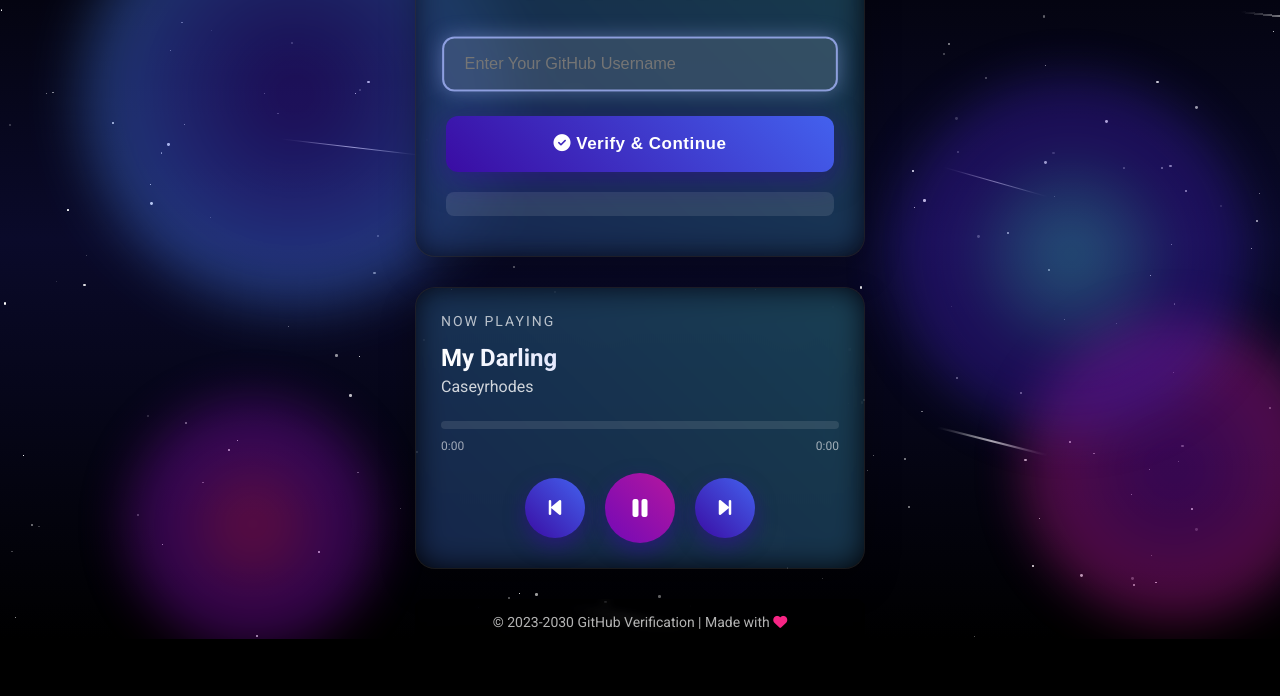
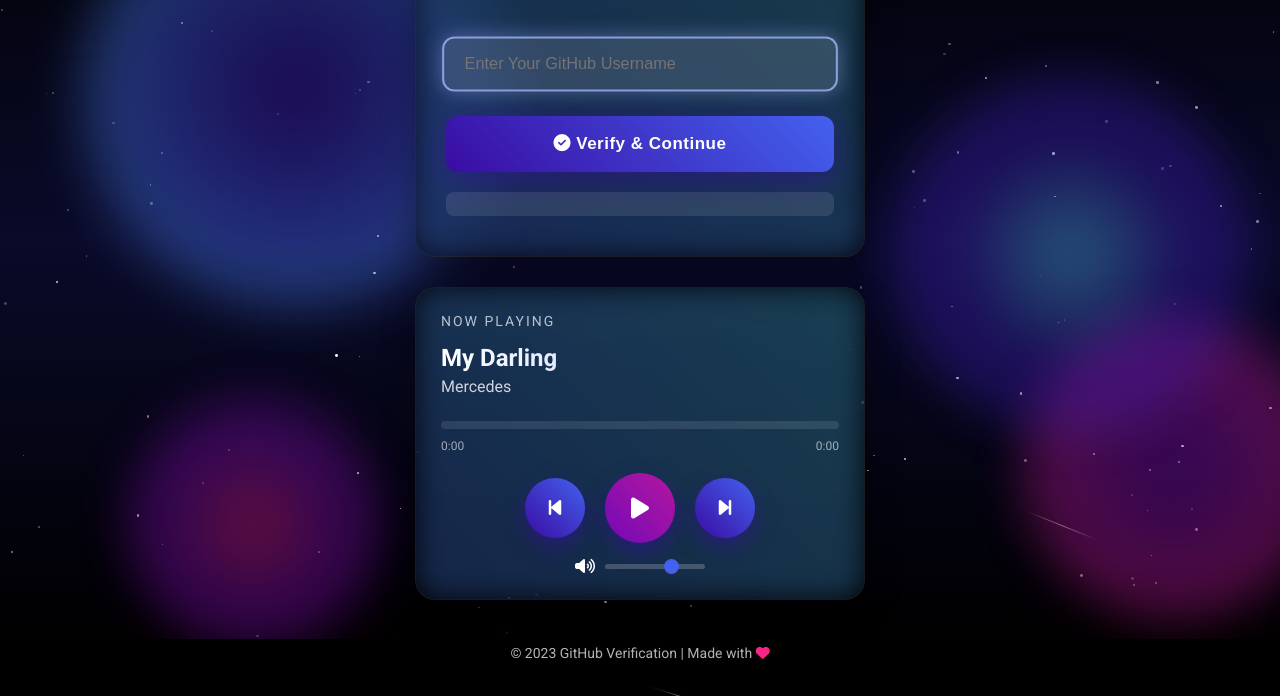
Before and after one commit to caseytech001/Verify, a plain HTML site: page index.html in a window 1280 px wide. Shown: the part 161-857 px from the top of the page. Before the commit the page ends 826 px from the top, so only its background shows below. Drawn offline with Linux system fonts and the light colour scheme.

Commit message:
ᴄᴀsᴇʏʀʜᴏᴅᴇs ᴛᴇᴄʜ

```diff
--- a/index.html
+++ b/index.html
@@ -491,6 +491,7 @@
       border-radius: 4px;
       margin-top: 20px;
       overflow: hidden;
+      cursor: pointer;
     }
 
     .progress-bar {
@@ -530,6 +531,34 @@
     footer a:hover {
       color: #fff;
       text-decoration: underline;
+    }
+
+    /* Volume control */
+    .volume-container {
+      display: flex;
+      align-items: center;
+      justify-content: center;
+      margin-top: 15px;
+      gap: 10px;
+    }
+
+    .volume-slider {
+      width: 100px;
+      -webkit-appearance: none;
+      height: 5px;
+      border-radius: 5px;
+      background: rgba(255, 255, 255, 0.2);
+      outline: none;
+    }
+
+    .volume-slider::-webkit-slider-thumb {
+      -webkit-appearance: none;
+      appearance: none;
+      width: 15px;
+      height: 15px;
+      border-radius: 50%;
+      background: #4361ee;
+      cursor: pointer;
     }
   </style>
 </head>
@@ -585,38 +614,43 @@
         <i class="fas fa-step-backward"></i>
       </button>
       <button class="control-btn play-pause" id="playPauseBtn">
-        <i class="fas fa-pause" id="playPauseIcon"></i>
+        <i class="fas fa-play" id="playPauseIcon"></i>
       </button>
       <button class="control-btn" id="nextBtn">
         <i class="fas fa-step-forward"></i>
       </button>
     </div>
 
-    <audio id="audioPlayer"></audio>
+    <div class="volume-container">
+      <i class="fas fa-volume-up"></i>
+      <input type="range" class="volume-slider" id="volumeSlider" min="0" max="1" step="0.01" value="0.7">
+    </div>
+
+    <audio id="audioPlayer" preload="metadata"></audio>
   </div>
 
   <footer>
-    <p>© 2023-2030 GitHub Verification | Made with <i class="fas fa-heart" style="color:#f72585"></i></p>
+    <p>© 2023 GitHub Verification | Made with <i class="fas fa-heart" style="color:#f72585"></i></p>
   </footer>
 
   <script>
     const repoName = "CASEYRHODES-XMD";
 
-    // Create stars for the background
+    // Create stars for the background (optimized for performance)
     function createStars() {
       const starsContainer = document.getElementById('stars');
-      const starCount = 200;
+      const starCount = 150; // Reduced for better performance
 
       for (let i = 0; i < starCount; i++) {
         const star = document.createElement('div');
         star.classList.add('star');
 
         // Random properties
-        const size = Math.random() * 3;
+        const size = Math.random() * 2 + 1; // Smaller stars for better performance
         const posX = Math.random() * 100;
         const posY = Math.random() * 100;
-        const duration = Math.random() * 5 + 5;
-        const delay = Math.random() * 5;
+        const duration = Math.random() * 3 + 3; // Faster animation
+        const delay = Math.random() * 2;
 
         star.style.width = `${size}px`;
         star.style.height = `${size}px`;
@@ -629,10 +663,10 @@
       }
     }
 
-    // Create shooting stars
+    // Create shooting stars (optimized)
     function createShootingStars() {
       const shootingStarsContainer = document.getElementById('shooting-stars');
-      const shootingStarCount = 15;
+      const shootingStarCount = 10; // Reduced for better performance
 
       for (let i = 0; i < shootingStarCount; i++) {
         const shootingStar = document.createElement('div');
@@ -641,9 +675,9 @@
         // Random properties
         const posX = Math.random() * 100;
         const posY = Math.random() * 100;
-        const duration = Math.random() * 5 + 10;
-        const delay = Math.random() * 20;
-        const height = Math.random() * 2 + 1;
+        const duration = Math.random() * 3 + 7; // Faster animation
+        const delay = Math.random() * 15;
+        const height = Math.random() * 1 + 1; // Thinner shooting stars
 
         shootingStar.style.left = `${posX}vw`;
         shootingStar.style.top = `${posY}vh`;
@@ -731,28 +765,13 @@
     const musicTracks = [
       {
         title: "My Darling",
-        artist: "Caseyrhodes",
-        url: "https://cdn.pixabay.com/download/audio/2022/01/20/audio_d167c8fa18.mp3?filename=electronic-future-beats-117997.mp3"
+        artist: "Mercedes",
+        url: "https://files.catbox.moe/oc1a5x.mp3"
       },
       {
         title: "Space Dreams",
         artist: "Cosmic Waves",
-        url: "https://cdn.pixabay.com/download/audio/2022/03/15/audio_5e4fe67f0f.mp3?filename=chill-abstract-intention-12099.mp3"
-      },
-      {
-        title: "Stellar Journey",
-        artist: "Nebula",
-        url: "https://cdn.pixabay.com/download/audio/2021/10/25/audio_172d7c6e7c.mp3?filename=ambient-piano-amp-strings-1-10711.mp3"
-      },
-      {
-        title: "Moonlight Sonata",
-        artist: "Beethoven",
-        url: "https://cdn.pixabay.com/download/audio/2022/05/27/audio_5b738edc7d.mp3?filename=piano-moment-9835.mp3"
-      },
-      {
-        title: "Galaxy Pulse",
-        artist: "Interstellar",
-        url: "https://cdn.pixabay.com/download/audio/2022/10/25/audio_333cbfc9a6.mp3?filename=deep-ambient-music-114354.mp3"
+        url: "https://files.catbox.moe/0aoqzx.mp3"
       }
     ];
 
@@ -762,6 +781,13 @@
     let progressBar = document.getElementById('progressBar');
     let currentTimeEl = document.getElementById('currentTime');
     let totalTimeEl = document.getElementById('totalTime');
+    let volumeSlider = document.getElementById('volumeSlider');
+
+    // Preload the first track for faster playback
+    function preloadTrack() {
+      audio.src = musicTracks[0].url;
+      audio.load();
+    }
 
     function updateTrackInfo() {
       document.getElementById('currentSong').textContent = musicTracks[currentTrackIndex].title;
@@ -775,7 +801,7 @@
         const totalMinutes = Math.floor(audio.duration / 60);
         const totalSeconds = Math.floor(audio.duration % 60);
         totalTimeEl.textContent = `${totalMinutes}:${totalSeconds < 10 ? '0' : ''}${totalSeconds}`;
-      });
+      }, { once: true });
     }
 
     function togglePlayPause() {
@@ -787,11 +813,18 @@
     }
 
     function playAudio() {
-      audio.play();
-      isPlaying = true;
-      const icon = document.getElementById('playPauseIcon');
-      icon.classList.remove('fa-play');
-      icon.classList.add('fa-pause');
+      const playPromise = audio.play();
+
+      if (playPromise !== undefined) {
+        playPromise.then(() => {
+          isPlaying = true;
+          const icon = document.getElementById('playPauseIcon');
+          icon.classList.remove('fa-play');
+          icon.classList.add('fa-pause');
+        }).catch(error => {
+          console.log("Playback failed:", error);
+        });
+      }
     }
 
     function pauseAudio() {
@@ -836,6 +869,10 @@
       audio.currentTime = (clickX / width) * duration;
     }
 
+    function setVolume() {
+      audio.volume = volumeSlider.value;
+    }
+
     // Initialize the page
     window.onload = function() {
       createStars();
@@ -851,8 +888,14 @@
       audio.addEventListener('timeupdate', updateProgress);
       document.getElementById('progressContainer').addEventListener('click', setProgress);
 
+      // Volume control
+      volumeSlider.addEventListener('input', setVolume);
+
       // When audio ends, play next track
       audio.addEventListener('ended', playNextTrack);
+
+      // Preload the first track for faster playback
+      preloadTrack();
 
       // Initialize track info
       updateTrackInfo();
```
